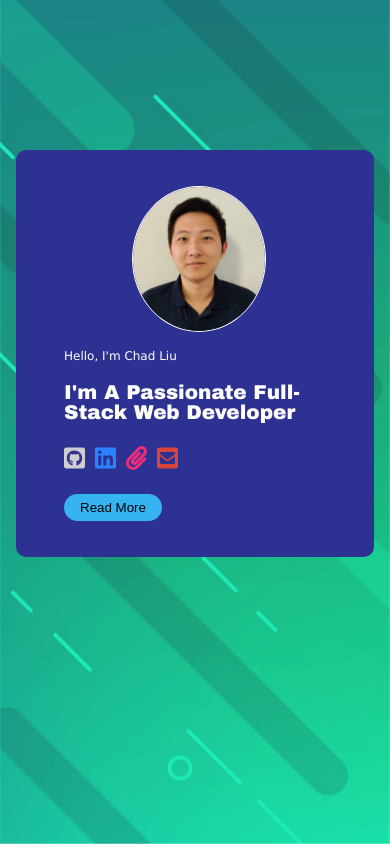
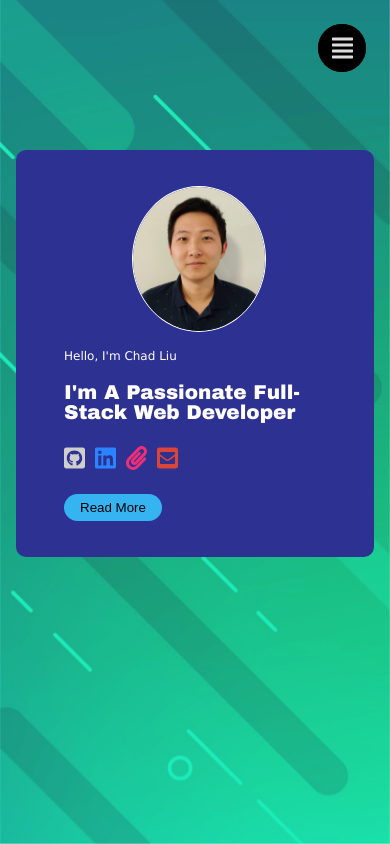
Before and after one commit to Modraut/my-blog, a React (Create React App) app: page /home in a window 390 px wide. Built offline with nearby package versions, Linux system fonts and the light colour scheme.

Commit message:
Redesign completed

```diff
--- a/src/common/Variables.scss
+++ b/src/common/Variables.scss
@@ -1,8 +1,6 @@
 @function toRem($px) {
   @return ($px/16) * 1rem;
 }
-
-$color-nav-bg: #444444;
 
 $color-orange: #ea6f5a;
 $color-grey-font: #969696;
--- a/src/common/components/Navbar/index.js
+++ b/src/common/components/Navbar/index.js
@@ -9,15 +9,16 @@ import ContactPhoneIcon from '@material-ui/icons/ContactPhone';
 import resume from "../../assets/documents/Chad.Liu_CV.pdf"
 import { Fragment } from 'react';
 import { FontAwesomeIcon } from '@fortawesome/react-fontawesome';
-import { faAlignJustify, faUser, faFolderOpen, faToolbox, faEnvelope } from '@fortawesome/free-solid-svg-icons';
+import { faAlignJustify, faAlignRight ,faUser, faFolderOpen, faToolbox, faEnvelope } from '@fortawesome/free-solid-svg-icons';
 import { debounce } from "utilities/helper";
-
 
 
 
 export const Navbar = () => {
     let preScrollPos = 0;
     const [ visibleNavbar, setVisibleNavbar ] = useState(true);
+    const [ expand, setExpand ] = useState(false);
+
     const handleScroll = () =>{
         const currentScrollPos = window.pageYOffset;
 
@@ -39,12 +40,7 @@ export const Navbar = () => {
         return() => window.removeEventListener("scroll", handleScroll)
     }, [])
 
-
-
-    return(
-        <Fragment>
-            <header className={visibleNavbar? "navbar":"navbar hide" }>
-                <nav>
+    const List = () => (
         <ul>
             {/* <li><img src={logo} alt="logo missing" /></li> */}
             <li><NavLink to="/home" activeClassName="active" >
@@ -60,14 +56,28 @@ export const Navbar = () => {
                 <FontAwesomeIcon size="0.5x" icon={faEnvelope} /><span>Contact Me</span>
             </NavLink></li>
         </ul>
+    )
+
+    return(
+        <Fragment>
+            <header className={visibleNavbar? "navbar":"navbar hide" }>
+                <nav>
+                    <List />
                 </nav>
             </header>
-            <div className="miniNav" >
+            <header className={expand? "miniNav expand": "miniNav" }>
+                <nav>
+                    <div className="miniNav__round__first">
                         <FontAwesomeIcon
                             size='sm'
-                    icon={faAlignJustify}
+                            icon={expand? faAlignRight: faAlignJustify}
+                            onClick={()=>setExpand(!expand)}
                         />
                     </div>
+                    <div className="miniNav__round__second"></div>
+                    <List />
+                </nav>
+            </header>
         </Fragment>
     )
 }
--- a/src/common/components/Navbar/style.scss
+++ b/src/common/components/Navbar/style.scss
@@ -4,7 +4,7 @@
 @mixin solid-nav {
   // background: #fae596;
   // background: #f7ba59;
-  background: rgba($color: black, $alpha: 0.9);
+  background: rgba($color: #000, $alpha: 0.8);
   color: #cccccc;
   transition: all 0.3s ease-in;
   &:hover {
@@ -37,7 +37,8 @@
   background: rgba($color: black, $alpha: 0.8);
   color: #cccccc;
   @media (max-width: 500px) {
-    font-size: 1.5rem;
+    // font-size: 1.5rem;
+    display: none;
   }
   &.hide {
     transition: all 0.3s ease-in-out;
@@ -51,10 +52,10 @@
     > ul {
       display: flex;
       height: 4.5em;
-
+      width: 100%;
       align-items: center;
       margin: 0 auto;
-      @media (max-width: 995px) {
+      @media (max-width: 900px) {
         width: 20em;
         > li > a {
           svg {
@@ -72,7 +73,7 @@
         display: flex;
         align-items: center;
         box-sizing: border-box;
-        border-top: 2px solid transparent;
+        // border-top: 2px solid transparent;
         text-align: center;
         cursor: pointer;
 
@@ -84,7 +85,6 @@
           margin-right: 10px;
         }
         > a {
-          padding: 0 1em;
           width: 100%;
           height: 100%;
           display: flex;
@@ -107,23 +107,105 @@
 .miniNav {
   display: none;
 
-  // @media (max-width: 500px) {
-  //   position: absolute;
-  //   right: 3rem;
-  //   top: 3rem;
+  @media (max-width: 500px) {
+    position: absolute;
+    right: 3rem;
+    top: 6rem;
+    z-index: 5;
 
-  //   display: flex;
-  //   align-items: center;
-  //   justify-content: center;
-  //   width: 4rem;
-  //   height: 4rem;
-  //   border: 1px solid black;
-  //   border-radius: 50%;
-  //   text-align: center;
-  //   background: #7dc1c8;
-  //   svg {
-  //     font-size: 2rem;
-  //   }
+    display: block;
+    // align-items: center;
+    // justify-content: center;
+    width: 6rem;
+    height: 0rem;
+    //   border: 1px solid black;
+    text-align: center;
+    background: black;
+    nav {
+      .miniNav__round__first {
+        position: absolute;
+        top: -3rem;
+        height: 6rem;
+        width: 6rem;
+        background: black;
+        border-radius: 50%;
+        z-index: 2;
+        svg {
+          font-size: 3rem;
+          color: #ddd;
+          cursor: pointer;
+          position: relative;
+          top: 1.5rem;
+        }
+      }
+      .miniNav__round__second {
+        position: absolute;
+        bottom: -3rem;
+        height: 6rem;
+        width: 6rem;
+        background: black;
+        border-radius: 50%;
+      }
+      > ul {
+        height: 0;
+        overflow: hidden;
+      }
+    }
+    &.expand {
+      height: 24rem;
+      transition: all 0.3s ease-in-out;
+      > nav {
+        .miniNav__round__first {
+          > svg {
+            transform: rotate(-90deg);
+          }
+        }
+        > ul {
+          position: absolute;
+          top: 3rem;
+          width: 6rem;
+          height: 20rem;
+          // background: yellow;
+          padding: 1rem 0;
+          overflow: hidden;
+          li {
+            height: 25%;
+            position: relative;
+            animation: icon-showup 0.7s ease-in-out forwards;
+            a {
+              display: flex;
+              align-items: center;
+              justify-content: center;
+              height: 100%;
+              &.active,
+              &:hover {
+                @include tag-hover();
+              }
+              > svg {
+                display: block;
+                margin: auto 0;
 
-  // }
+                font-size: 3rem;
+                color: #ddd;
+              }
+              span {
+                display: none;
+              }
+            }
+          }
+        }
+      }
+    }
+  }
 }
+
+@keyframes icon-showup {
+  0% {
+    bottom: 1rem;
+    opacity: 0;
+  }
+  100% {
+    bottom: 0;
+    opacity: 1;
+  }
+}
```
Lines whose indentation alone changed are shown as unchanged.
